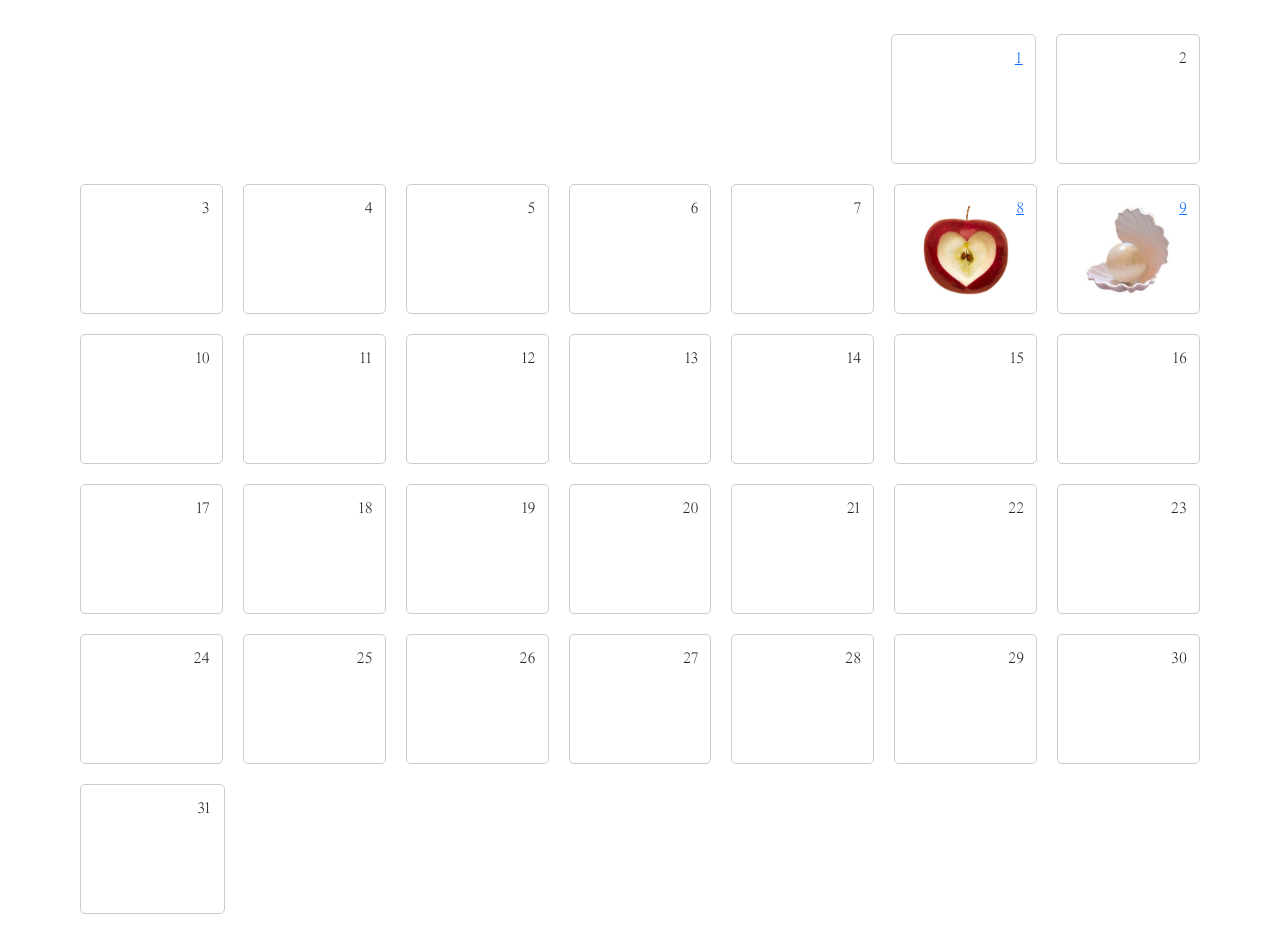
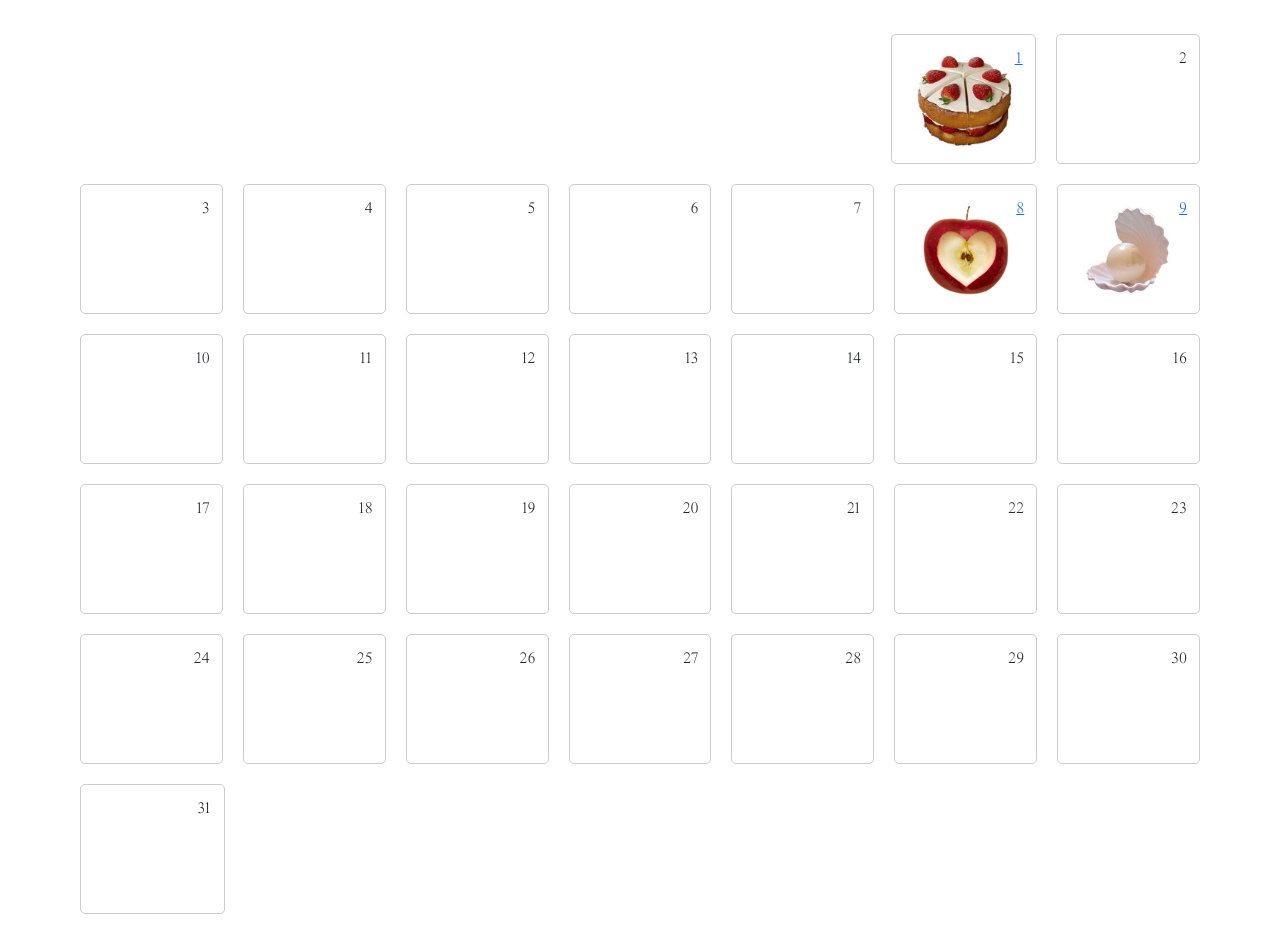
Before and after one commit to ashlxyzhang/ashs_wrld, a React (Vite) app: page /advent in a window 1280 px wide. Built offline with nearby package versions, Linux system fonts and the light colour scheme.

Commit message:
day 1 advent pic

```diff
--- a/src/components/Advent/Advent.tsx
+++ b/src/components/Advent/Advent.tsx
@@ -14,6 +14,11 @@ const Advent = () => {
         <div className="col empty"></div>
         <div className="col">
           <Link to="/advent/1">1</Link>
+          <img
+            className="mx-auto d-block"
+            src="/Advent/day_1.jpeg"
+            alt="strawberry cake"
+          />
         </div>
         <div className="col">2</div>
       </div>
```
Also changed, not shown: public/Advent/day_1.jpeg (added).
